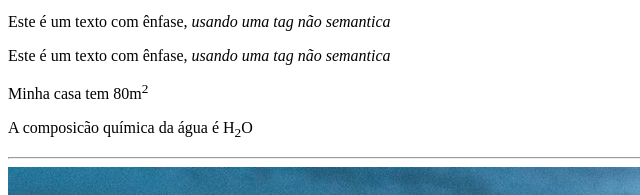
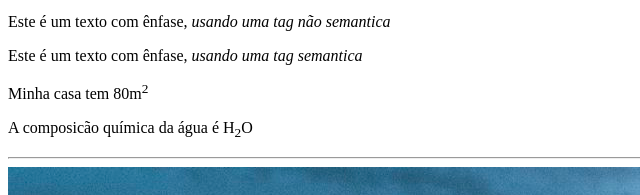
Before and after one commit to HeitFernandes/projeto_frontend, a plain HTML site: page tags-html/index.html in a window 1280 px wide. Shown: the part 275-470 px from the top of the page, 0-640 px from the left. Drawn offline with Linux system fonts and the light colour scheme.

Commit message:
fix: Corrigi texto dentro do site

```diff
--- a/tags-html/index.html
+++ b/tags-html/index.html
@@ -40,7 +40,7 @@
         <p>Este é um texto com ênfase, <i>usando uma tag não semantica</i></p>
 
                                 <!-- Forma semantica -->
-        <p>Este é um texto com ênfase, <em>usando uma tag não semantica</em></p>
+        <p>Este é um texto com ênfase, <em>usando uma tag semantica</em></p>
 
 
     <!-- Usando sup para formatacao de numero
```
